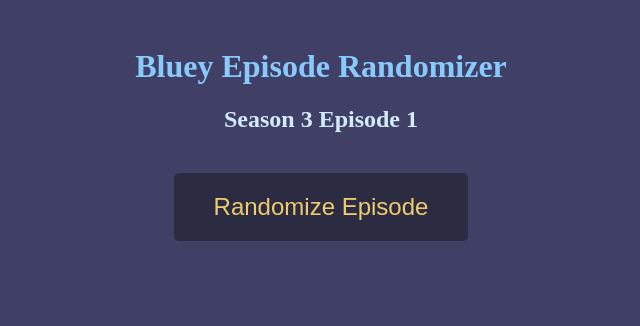
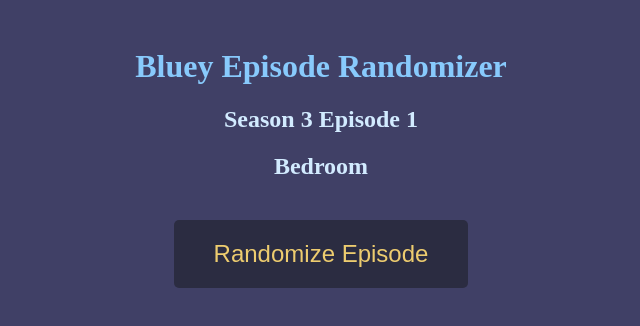
Before and after one commit to NLSteveO/BlueyRandomizer, a React (Vite) app: page / in a window 1280 px wide. Both pictures are taken after a click on the button "Randomize Episode". Shown: the top 326 px of the page, without its empty margins (319-959 px from the left). Built offline with nearby package versions, Linux system fonts and the light colour scheme.

Commit message:
Store more of the episode data in the state and display the title when it exists

```diff
--- a/src/App.tsx
+++ b/src/App.tsx
@@ -2,11 +2,11 @@
 import Button from './components/Button';
 import './App.css';
 import episodesData from './data/episodes.json';
-import { Seasons } from './types';
+import { Episode, Seasons } from './types';
 
 const App: React.FC = () => {
   const data: Seasons = episodesData;
-  const [episode, setEpisode] = useState({ season: 0, episode: 0 });
+  const [episode, setEpisode] = useState<Episode & { season: number } | null>(null);
 
   const getRandomSeason = () => {
     const totalSeasons = Object.keys(data).length;
@@ -23,14 +23,16 @@
   const handleRandomize = () => {
     const randomSeason = getRandomSeason();
     const randomEpisode = getRandomEpisode(randomSeason);
+    const episode = data[randomSeason][randomEpisode - 1];
 
-    setEpisode({ season: Number(randomSeason), episode: randomEpisode });
+    setEpisode({ season: Number(randomSeason), ...episode });
   };
 
   return (
     <div className='main-container'>
       <h1>Bluey Episode Randomizer</h1>
-      <h2>Season {episode.season} Episode {episode.episode}</h2>
+      <h2>Season {episode?.season || 0} Episode {episode?.episode || 0}</h2>
+      {(episode && <h2>{episode?.title}</h2>)}
       <Button onClick={handleRandomize} label="Randomize Episode" />
     </div>
   );
```
